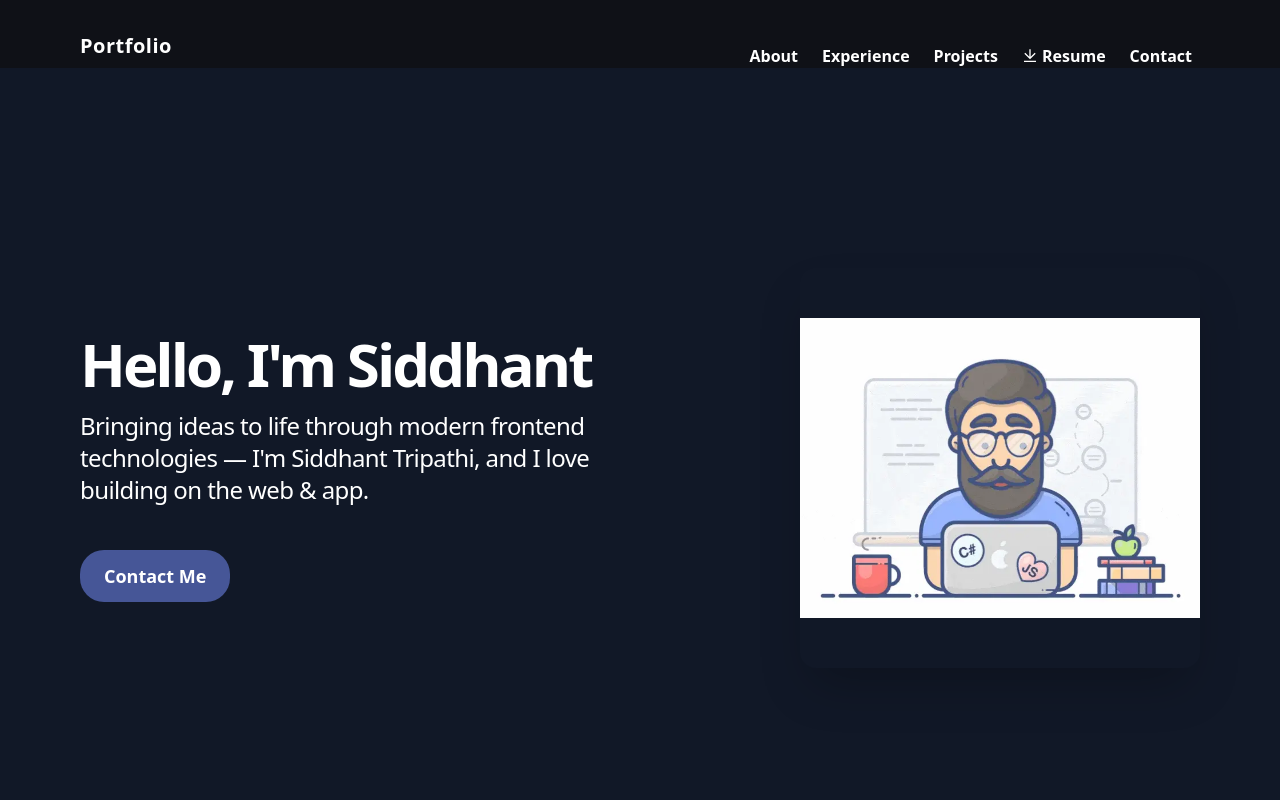
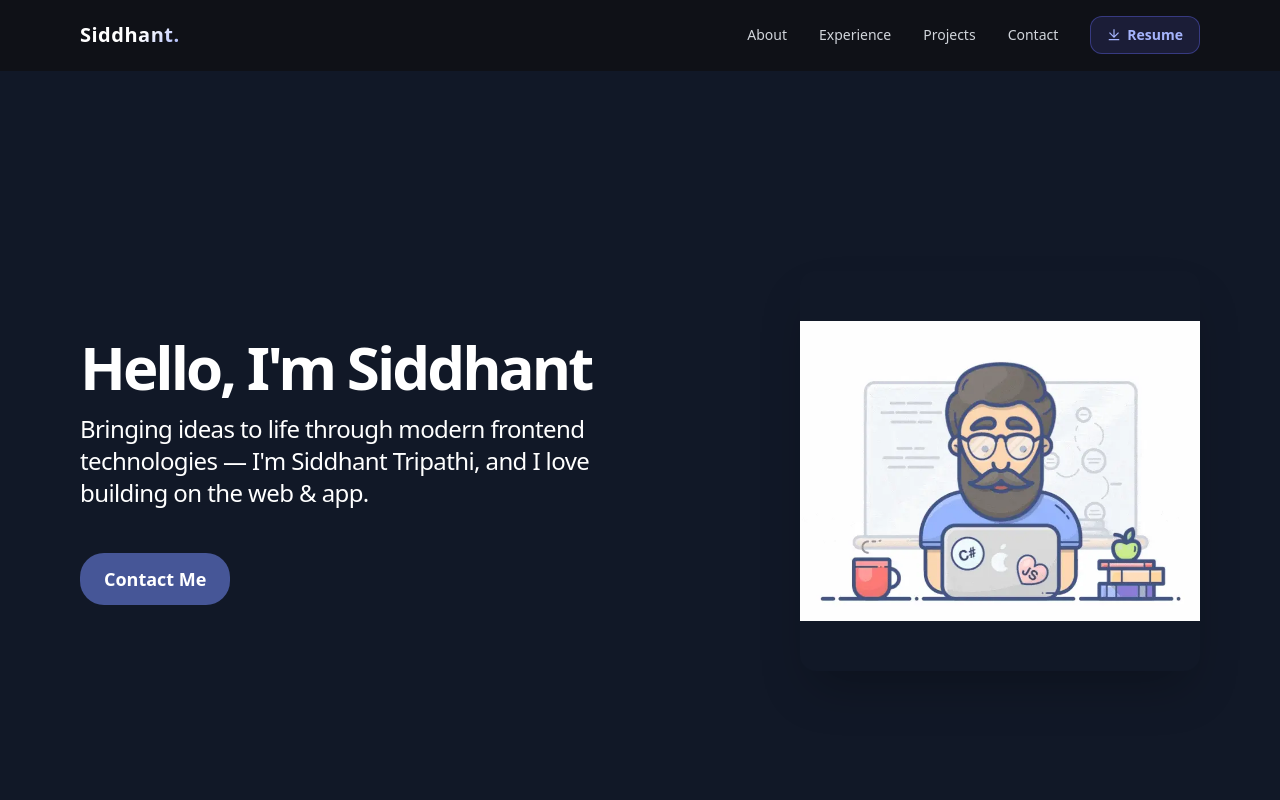
Before and after one commit to siddhanttripathi22/portfolio, a React (Vite) app: page / in a window 1280 px wide. Shown: the top 800 px of the page. Built offline with nearby package versions, Linux system fonts and the light colour scheme; the HTML template or start-up script is replaced by a standard one.

Commit message:
Enhance Navbar with scroll effects and resume link
Refactor Navbar component to include scroll effects and update resume handling.

```diff
--- a/src/components/Navbar/Navbar.jsx
+++ b/src/components/Navbar/Navbar.jsx
@@ -1,80 +1,134 @@
-import React, { useState } from "react";
+import React, { useState, useEffect } from "react";
 import { RiCloseLine, RiMenu2Line, RiDownloadLine } from "@remixicon/react";
 
+const navLinks = [
+  { label: "About", href: "#About" },
+  { label: "Experience", href: "#Experience" },
+  { label: "Projects", href: "#Projects" },
+  { label: "Contact", href: "#Footer" },
+];
+
 const Navbar = () => {
-  const [menu, openMenu] = useState(false);
-  const [showMenu, setShowmenu] = useState(true);
+  const [menuOpen, setMenuOpen] = useState(false);
+  const [scrolled, setScrolled] = useState(false);
 
+  // Add blur/border on scroll
+  useEffect(() => {
+    const onScroll = () => setScrolled(window.scrollY > 20);
+    window.addEventListener("scroll", onScroll);
+    return () => window.removeEventListener("scroll", onScroll);
+  }, []);
 
-  const handleResumeDownload = () => {
-
-    const resumeUrl = "https://drive.google.com/file/d/1M6ErnBafdNNSSFVMl4Wx0RP2VkeeWzhf/view?usp=sharing ";
-
-
-    const link = document.createElement('a');
-    link.href = resumeUrl;
-    link.download = 'Siddhant_resume.pdf';
-    document.body.appendChild(link);
-    link.click();
-    document.body.removeChild(link);
+  const handleResumeClick = () => {
+    window.open(
+      "https://drive.google.com/file/d/1M6ErnBafdNNSSFVMl4Wx0RP2VkeeWzhf/view?usp=sharing",
+      "_blank",
+      "noopener,noreferrer"
+    );
   };
 
+  const closeMenu = () => setMenuOpen(false);
+
   return (
-    <nav className="flex flex-wrap justify-between md:items-center text-white px-10 pt-6 md:px-20">
-      <span className="text-xl font-bold tracking-wide">Portfolio</span>
+    <nav
+      className="sticky top-0 z-50 flex items-center justify-between px-6 md:px-20 py-4 transition-all duration-300"
+      style={{
+        background: scrolled ? "rgba(15,17,23,0.92)" : "transparent",
+        backdropFilter: scrolled ? "blur(12px)" : "none",
+        borderBottom: scrolled ? "1px solid rgba(255,255,255,0.07)" : "1px solid transparent",
+      }}
+    >
+      {/* Logo */}
+      <a href="#" onClick={closeMenu}>
+        <span
+          className="text-xl font-bold tracking-wide"
+          style={{
+            background: "linear-gradient(135deg, #fff 60%, #a5b4fc)",
+            WebkitBackgroundClip: "text",
+            WebkitTextFillColor: "transparent",
+          }}
+        >
+          Siddhant.
+        </span>
+      </a>
 
-      <ul
-        className={`${
-          menu ? "block" : "hidden"
-        } mx-24 p-y2 mt-4 font-semibold md:mt-5 bg-black px-2 rounded-xl bg-opacity-30 md:border-none text-center md:bg-transparent md:static md:mx-0 md:flex gap-6`}
-      >
-        <a href="#About">
-          <li className="text-md transition-all duration-300 p-1 md:p-0 hover:text-gray-300">
-            About
-          </li>
-        </a>
-        <a href="#Experience">
-          <li className="text-md transition-all duration-300 p-1 md:p-0 hover:text-gray-300">
-            Experience
-          </li>
-        </a>
-        <a href="#Projects">
-          <li className="text-md transition-all duration-300 p-1 md:p-0 hover:text-gray-300">
-            Projects
-          </li>
-        </a>
-        <li
-          className="text-md transition-all duration-300 p-1 md:p-0 hover:text-gray-300 cursor-pointer flex items-center gap-1 justify-center md:justify-start"
-          onClick={handleResumeDownload}
-        >
-          <RiDownloadLine size={16} />
-          Resume
+      {/* Desktop Links */}
+      <ul className="hidden md:flex items-center gap-8">
+        {navLinks.map((link) => (
+          <a key={link.label} href={link.href}>
+            <li
+              className="text-sm font-medium text-gray-300 transition-colors duration-200 hover:text-white cursor-pointer"
+            >
+              {link.label}
+            </li>
+          </a>
+        ))}
+
+        {/* Resume Button */}
+        <li>
+          <button
+            onClick={handleResumeClick}
+            className="flex items-center gap-1.5 text-sm font-semibold px-4 py-2 rounded-xl transition-all duration-200 hover:scale-105"
+            style={{
+              background: "rgba(99,102,241,0.15)",
+              border: "1px solid rgba(99,102,241,0.4)",
+              color: "#a5b4fc",
+            }}
+            onMouseEnter={(e) => {
+              e.currentTarget.style.background = "rgba(99,102,241,0.28)";
+            }}
+            onMouseLeave={(e) => {
+              e.currentTarget.style.background = "rgba(99,102,241,0.15)";
+            }}
+          >
+            <RiDownloadLine size={14} />
+            Resume
+          </button>
         </li>
-        <a href="#Footer">
-          <li className="text-md transition-all duration-300 p-1 md:p-0 hover:text-gray-300">
-            Contact
-          </li>
-        </a>
       </ul>
 
-      {showMenu ? (
-        <RiMenu2Line
-          size={30}
-          className="md:hidden absolute right-10 top-6 transition-all duration-300"
-          onClick={() => {
-            openMenu(!menu);
-            setShowmenu(!showMenu);
+      {/* Mobile Hamburger */}
+      <button
+        className="md:hidden text-gray-300 hover:text-white transition-colors"
+        onClick={() => setMenuOpen(!menuOpen)}
+        aria-label="Toggle menu"
+      >
+        {menuOpen ? <RiCloseLine size={28} /> : <RiMenu2Line size={28} />}
+      </button>
+
+      {/* Mobile Menu */}
+      {menuOpen && (
+        <div
+          className="absolute top-full left-0 w-full flex flex-col items-center gap-4 py-6 md:hidden"
+          style={{
+            background: "rgba(15,17,23,0.97)",
+            backdropFilter: "blur(16px)",
+            borderBottom: "1px solid rgba(255,255,255,0.08)",
           }}
-        />
-      ) : (
-        <RiCloseLine
-          size={30}
-          className="md:hidden absolute right-10 top-6 transition-all duration-300"
-          onClick={() => {
-            openMenu(!menu);
-            setShowmenu(!showMenu);
-          }}
-        />
+        >
+          {navLinks.map((link) => (
+            <a
+              key={link.label}
+              href={link.href}
+              onClick={closeMenu}
+              className="text-base font-medium text-gray-300 hover:text-white transition-colors"
+            >
+              {link.label}
+            </a>
+          ))}
+          <button
+            onClick={() => { handleResumeClick(); closeMenu(); }}
+            className="flex items-center gap-2 text-sm font-semibold px-5 py-2.5 rounded-xl mt-1"
+            style={{
+              background: "rgba(99,102,241,0.2)",
+              border: "1px solid rgba(99,102,241,0.4)",
+              color: "#a5b4fc",
+            }}
+          >
+            <RiDownloadLine size={14} />
+            View Resume
+          </button>
+        </div>
       )}
     </nav>
   );
```
